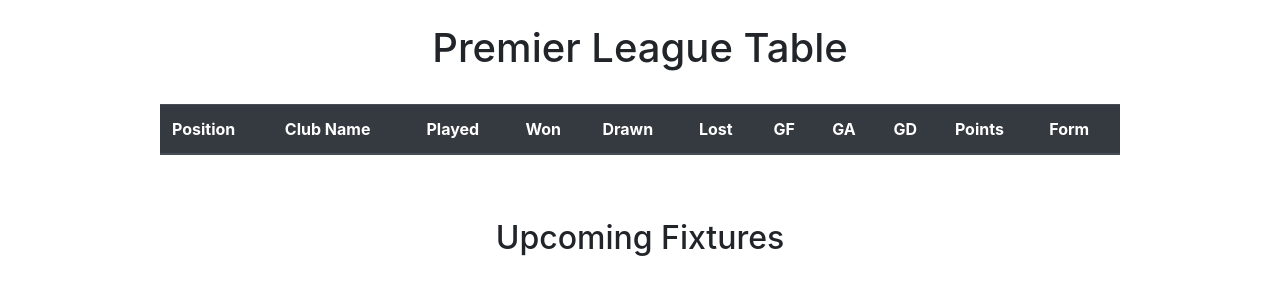
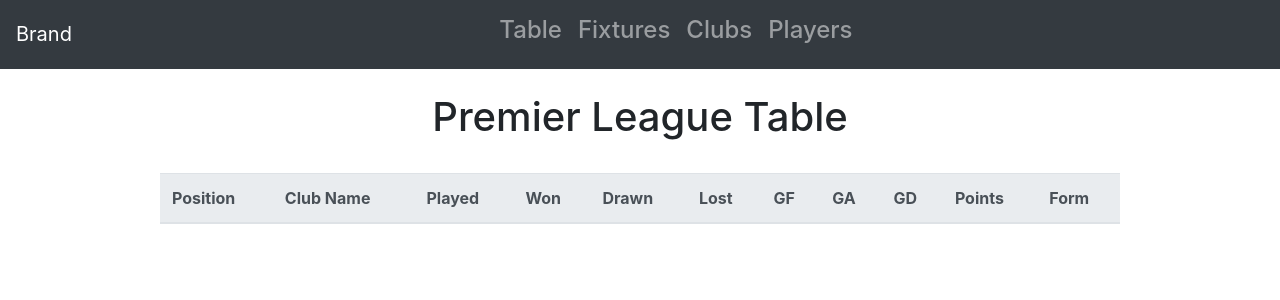
Before and after one commit to ryancorr/PremierLeagueTable, a Django app: template table/templates/table/home.html in a window 1280 px wide. Shown: the top 300 px of the page. Run offline with Django 3.2, Linux system fonts and the light colour scheme; the template is opened without the code that fills it, so the values that code supplies are empty; some libraries are stand-ins or nearby versions.

Commit message:
added navbar and seperate pages for fixtures and table

```diff
--- a/PremTable/settings.py
+++ b/PremTable/settings.py
@@ -20,7 +20,7 @@ BASE_DIR = Path(__file__).resolve().parent.parent
 # See https://docs.djangoproject.com/en/3.1/howto/deployment/checklist/
 
 # SECURITY WARNING: keep the secret key used in production secret!
-SECRET_KEY = 'xxxxxxx'
+SECRET_KEY = 'xxxxxxxxxxxxxxxxxxxx'
 
 # SECURITY WARNING: don't run with debug turned on in production!
 DEBUG = True
@@ -79,7 +79,7 @@ DATABASES = {
         'ENGINE': 'django.db.backends.postgresql',
         'NAME': 'premtable',
         'USER': 'postgres',
-        'PASSWORD': 'xxxxxxxxx',
+        'PASSWORD': 'xxxxxxxxxxxx',
         'HOST': '127.0.0.1',
         'PORT': '5432',
     }
--- a/table/templates/table/club.html
+++ b/table/templates/table/club.html
@@ -20,9 +20,9 @@
 
 </head>
 <body>
+	{% include 'table\navbar.html'%}
 	<br>
-	<a class="btn btn-primary" href="{% url 'home' %}" role="button">Back to Table</a>
-	<br>
+
 	<br>
 	<div class="row">
 		<div class="col-md">
--- a/table/templates/table/games.html
+++ b/table/templates/table/games.html
@@ -3,8 +3,38 @@
 {% load get_item_two %}
 {% load get_items %}
 
-<h2 style="text-align: center;" >Upcoming Fixtures</h2><br>
-<table class="table" style="width: 40%">
+<!DOCTYPE html>
+<html>
+<head>
+	<title>Fixtures</title>
+	<link rel="stylesheet" href="https://stackpath.bootstrapcdn.com/bootstrap/4.5.2/css/bootstrap.min.css" integrity="sha384-JcKb8q3iqJ61gNV9KGb8thSsNjpSL0n8PARn9HuZOnIxN0hoP+VmmDGMN5t9UJ0Z" crossorigin="anonymous">
+<style>
+
+div{
+	justify-content: center;
+	text-align: center;
+ }
+
+.table{
+
+	margin-left: auto;
+  	margin-right: auto;
+}
+
+img{
+	width: 60px;
+	height: 60px;
+}
+
+</style>
+
+
+</head>
+<body>
+	{% include 'table/navbar.html'%}
+	<br>
+	<h1 style="text-align: center;" >Upcoming Fixtures</h1><br>
+	<table class="table w-50">
 		{% for i in playingDates %}
 			<thead class="thead-light">
 				<tr>
@@ -20,11 +50,13 @@
 					</td>
 					<td style="text-align: left; padding:20px;">
 					{{j.teamtwogoals}}
-			<a href = "{% url 'club' idDict|get_item_two:j.id %}"><img src ="{% get_static_prefix %}images/logos/{{idDict|get_item_two:j.id}}.png">  {{j.teamtwo.name}}</a></td>
-
+					<a href = "{% url 'club' idDict|get_item_two:j.id %}"><img src ="{% get_static_prefix %}images/logos/{{idDict|get_item_two:j.id}}.png">  {{j.teamtwo.name}}</a>
+					</td>
 				</tr>
 			{% endfor %}
 			<tr class = "blank_row"> <td bgcolor="#FFFFFF" colspan="11">&nbsp;</td></tr>
 			</tbody>
 		{% endfor %}
 	</table>
+</body>
+</html>
--- a/table/templates/table/home.html
+++ b/table/templates/table/home.html
@@ -29,6 +29,9 @@ img{
 
 </head>
 <body>
+	{% include 'table/navbar.html'%}
+
+
 	<div>
 		<br>
 		<h1>Premier League Table</h1>
@@ -36,7 +39,7 @@ img{
 	<br>
 
 	{% include 'table/table.html' %}
-	{% include 'table/games.html' %}
+
 </body>
 
 
--- /dev/null
+++ b/table/templates/table/navbar.html
@@ -0,0 +1,26 @@
+{% load static%}
+<style>
+nav {
+	justify-content: center;
+	text-align: center;
+ }
+</style>
+
+
+
+
+<nav class="navbar navbar-expand-md navbar-dark bg-dark">
+	<a href="#" class="navbar-brand">Brand</a>
+	<button type="button" class="navbar-toggler" data-toggle="collapse" data-target="#navbarCollapse">
+		<span class="navbar-toggler-icon"></span>
+	</button>
+
+	<div class="collapse navbar-collapse" id="navbarCollapse">
+		<div class="navbar-nav">
+			<a href="{% url 'home' %}" class="nav-item nav-link "><h4>Table</h4></a>
+			<a href="{% url 'fixtures' %}" class="nav-item nav-link"><h4>Fixtures</h4></a>
+			<a href="" class="nav-item nav-link"><h4>Clubs</h4></a>
+			<a href="" class="nav-item nav-link"><h4>Players</h4></a>
+		</div>
+	</div>
+</nav>
--- a/table/templates/table/table.html
+++ b/table/templates/table/table.html
@@ -1,7 +1,7 @@
 {% load static %}
 
 <table class="table w-75">
-  <thead class="thead-dark">
+  <thead class="thead-light">
     <tr>
       <th scope="col">Position</th>
       <th scope="col">Club Name</th>
--- a/table/urls.py
+++ b/table/urls.py
@@ -4,6 +4,7 @@ from . import views
 
 urlpatterns = [
 	path('', views.home, name = "home" ),
+	path('fixtures/', views.fixtures, name = "fixtures"),
 	path('club/<str:pk>/', views.club, name = "club"),
 	path('inputscores/', views.inputScores, name = 'inputScores')
 ]
```
Also changed, not shown: table/views.py (+9 -4 lines). Lines whose indentation alone changed are shown as unchanged.
